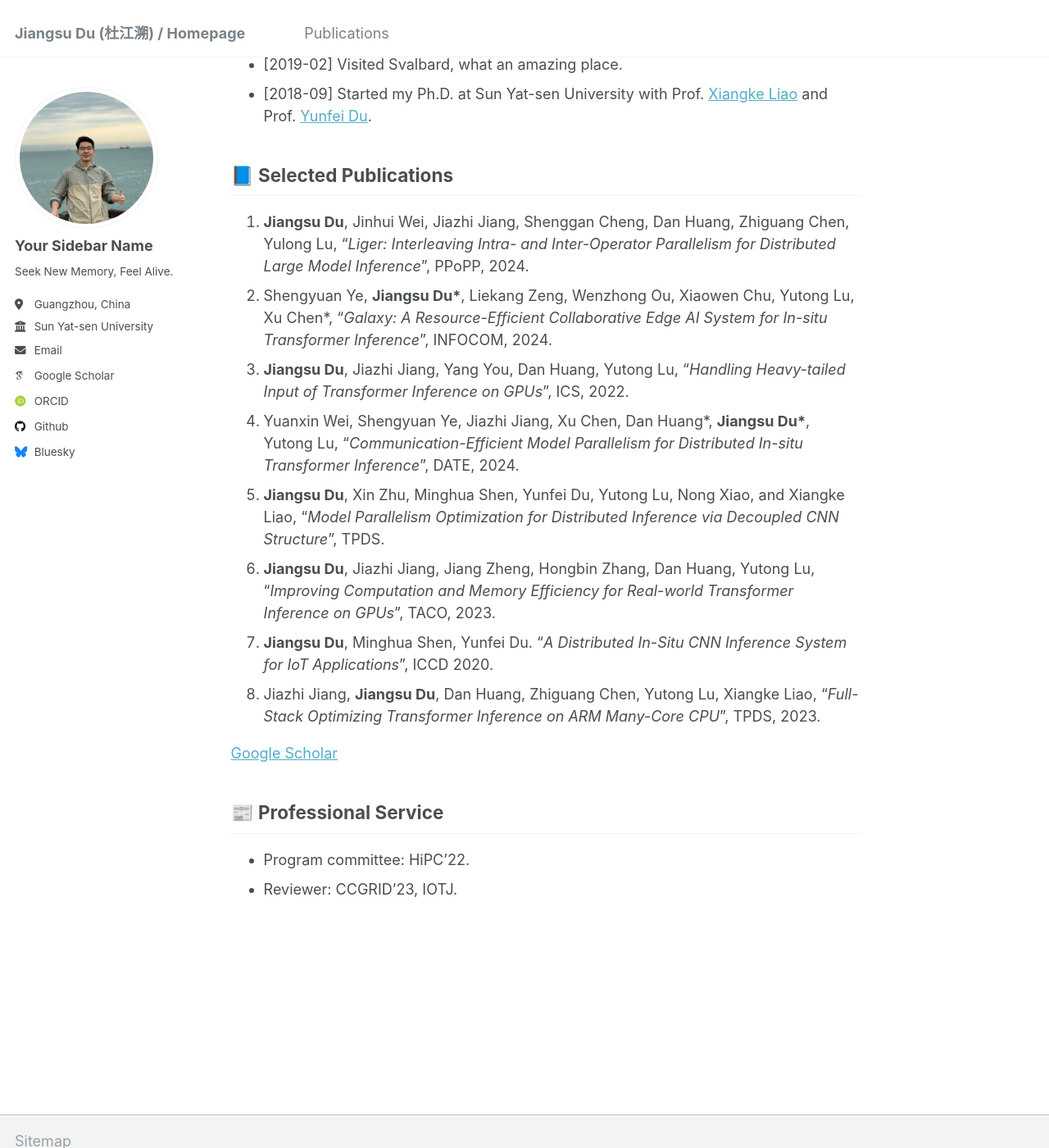
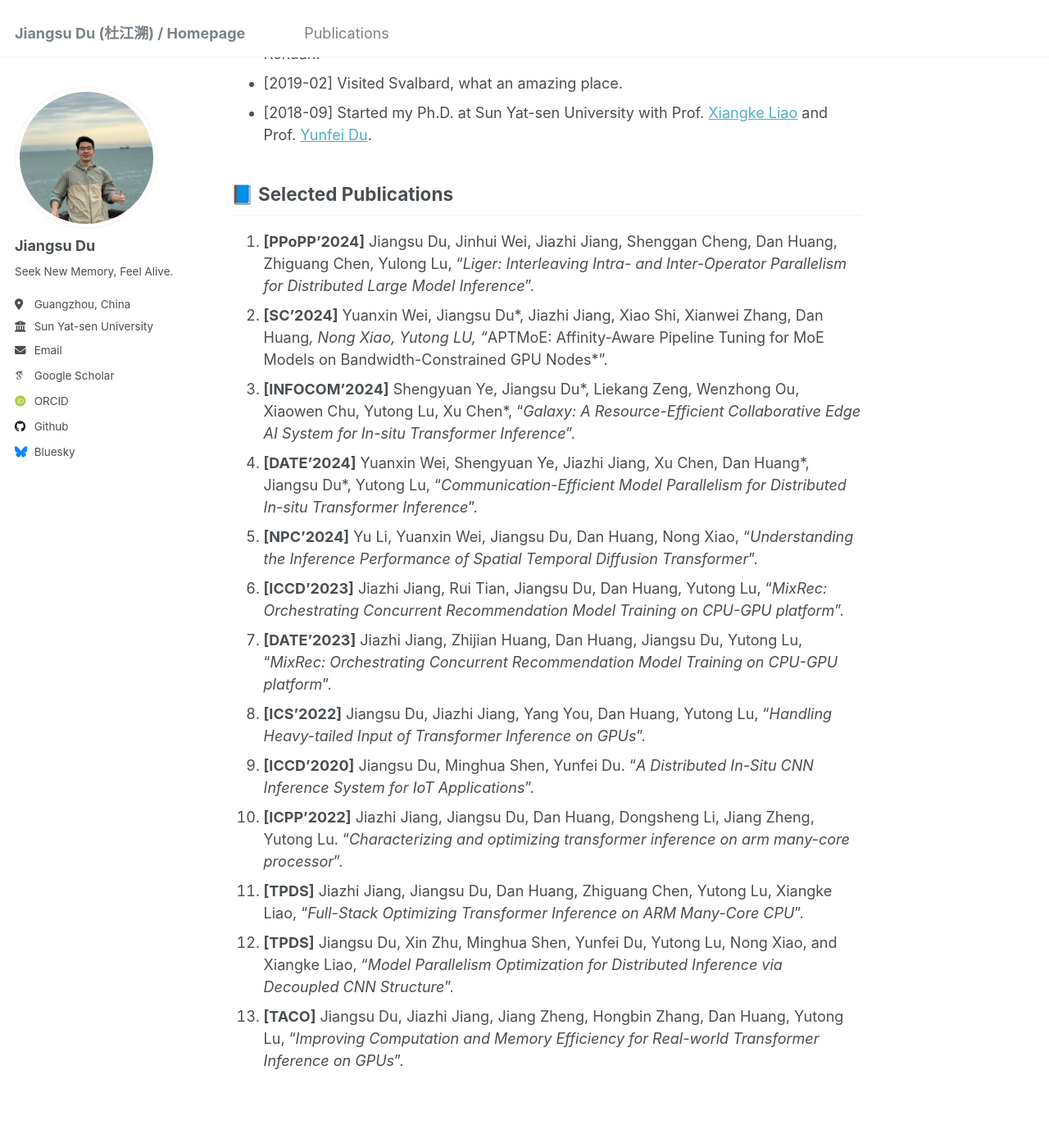
Before and after one commit to dujiangsu/dujiangsu.github.io, a Jekyll site: the page built from _pages/about.md, in a window 1280 px wide and 1400 px high, scrolled down 932 px. Shown: the whole window at 82% size. Built offline with Jekyll 4.4.1, drawn with Linux system fonts in a browser that asks for light colours; emoji names are drawn with the system emoji font; some web fonts are replaced; some of the changed text lies outside the part shown.

Commit message:
add content

```diff
--- a/_config.yml
+++ b/_config.yml
@@ -22,7 +22,7 @@ repository               : "dujiangsu/dujiangsu.github.io"
 author:
   # Biographic information
   avatar           : "profile.jpg"
-  name             : "Your Sidebar Name"
+  name             : "Jiangsu Du"
   pronouns         : # example: "she/her"
   bio              : "Seek New Memory, Feel Alive."
   location         : "Guangzhou, China"
--- a/_pages/about.md
+++ b/_pages/about.md
@@ -36,17 +40,22 @@ Hi, I am currently a postdoctoral research fellow at [Sun Yat-sen University](ht
 
 ## :blue_book: Selected Publications
 
-1. **Jiangsu Du**, Jinhui Wei, Jiazhi Jiang, Shenggan Cheng, Dan Huang, Zhiguang Chen, Yulong Lu, "*Liger: Interleaving Intra- and Inter-Operator Parallelism for Distributed Large Model Inference*", PPoPP, 2024.
-2. Shengyuan Ye, **Jiangsu Du\***, Liekang Zeng, Wenzhong Ou, Xiaowen Chu, Yutong Lu, Xu Chen\*, "*Galaxy: A Resource-Efficient Collaborative Edge AI System for In-situ Transformer Inference*", INFOCOM, 2024.
-3. **Jiangsu Du**, Jiazhi Jiang, Yang You, Dan Huang, Yutong Lu, "*Handling Heavy-tailed Input of Transformer Inference on GPUs*", ICS, 2022.
-4. Yuanxin Wei, Shengyuan Ye, Jiazhi Jiang, Xu Chen, Dan Huang\*, **Jiangsu Du\***, Yutong Lu, "*Communication-Efficient Model Parallelism for Distributed In-situ Transformer Inference*", DATE, 2024.
-5. **Jiangsu Du**, Xin Zhu, Minghua Shen, Yunfei Du, Yutong Lu, Nong Xiao, and Xiangke Liao, "*Model Parallelism Optimization for Distributed Inference via Decoupled CNN Structure*", TPDS.
-6. **Jiangsu Du**, Jiazhi Jiang, Jiang Zheng, Hongbin Zhang, Dan Huang, Yutong Lu, "*Improving Computation and Memory Efficiency for Real-world Transformer Inference on GPUs*", TACO, 2023.
-7. **Jiangsu Du**, Minghua Shen, Yunfei Du. "*A Distributed In-Situ CNN Inference System for IoT Applications*", ICCD 2020.
-8. Jiazhi Jiang, **Jiangsu Du**, Dan Huang, Zhiguang Chen, Yutong Lu, Xiangke Liao, "*Full-Stack Optimizing Transformer Inference on ARM Many-Core CPU*", TPDS, 2023.
+1. **[PPoPP'2024]** Jiangsu Du, Jinhui Wei, Jiazhi Jiang, Shenggan Cheng, Dan Huang, Zhiguang Chen, Yulong Lu, "*Liger: Interleaving Intra- and Inter-Operator Parallelism for Distributed Large Model Inference*".
+1. **[SC'2024]** Yuanxin Wei, Jiangsu Du\*, Jiazhi Jiang, Xiao Shi, Xianwei Zhang, Dan Huang*, Nong Xiao, Yutong LU, "*APTMoE: Affinity-Aware Pipeline Tuning for MoE Models on Bandwidth-Constrained GPU Nodes*".
+1. **[INFOCOM'2024]** Shengyuan Ye, Jiangsu Du\*, Liekang Zeng, Wenzhong Ou, Xiaowen Chu, Yutong Lu, Xu Chen\*, "*Galaxy: A Resource-Efficient Collaborative Edge AI System for In-situ Transformer Inference*".
+1. **[DATE'2024]** Yuanxin Wei, Shengyuan Ye, Jiazhi Jiang, Xu Chen, Dan Huang\*, Jiangsu Du\*, Yutong Lu, "*Communication-Efficient Model Parallelism for Distributed In-situ Transformer Inference*".
+1. **[NPC'2024]** Yu Li, Yuanxin Wei, Jiangsu Du, Dan Huang, Nong Xiao, "*Understanding the Inference Performance of Spatial Temporal Diffusion Transformer*".
+1. **[ICCD'2023]** Jiazhi Jiang, Rui Tian, Jiangsu Du, Dan Huang, Yutong Lu, "*MixRec: Orchestrating Concurrent Recommendation Model Training on CPU-GPU platform*".
+1. **[DATE'2023]** Jiazhi Jiang, Zhijian Huang, Dan Huang, Jiangsu Du, Yutong Lu, "*MixRec: Orchestrating Concurrent Recommendation Model Training on CPU-GPU platform*".
+1. **[ICS'2022]** Jiangsu Du, Jiazhi Jiang, Yang You, Dan Huang, Yutong Lu, "*Handling Heavy-tailed Input of Transformer Inference on GPUs*".
+1. **[ICCD'2020]** Jiangsu Du, Minghua Shen, Yunfei Du. "*A Distributed In-Situ CNN Inference System for IoT Applications*".
+1. **[ICPP'2022]** Jiazhi Jiang, Jiangsu Du, Dan Huang, Dongsheng Li, Jiang Zheng, Yutong Lu. "*Characterizing and optimizing transformer inference on arm many-core processor*".
+1. **[TPDS]** Jiazhi Jiang, Jiangsu Du, Dan Huang, Zhiguang Chen, Yutong Lu, Xiangke Liao, "*Full-Stack Optimizing Transformer Inference on ARM Many-Core CPU*".
+1. **[TPDS]** Jiangsu Du, Xin Zhu, Minghua Shen, Yunfei Du, Yutong Lu, Nong Xiao, and Xiangke Liao, "*Model Parallelism Optimization for Distributed Inference via Decoupled CNN Structure*".
+1. **[TACO]** Jiangsu Du, Jiazhi Jiang, Jiang Zheng, Hongbin Zhang, Dan Huang, Yutong Lu, "*Improving Computation and Memory Efficiency for Real-world Transformer Inference on GPUs*".
 
-[Google Scholar](https://scholar.google.com/citations?user=GayKRzEAAAAJ&hl=en&oi=ao)
+<!-- [Google Scholar](https://scholar.google.com/citations?user=GayKRzEAAAAJ&hl=en&oi=ao) -->
 
-## :newspaper: Professional Service
-- Program committee: HiPC'22.
-- Reviewer: CCGRID'23, IOTJ.
+<!-- ## :newspaper: Professional Service
+- Program committee: HiPC'22, HPC China.
+- Reviewer: CCGRID'23, IOTJ, THPC. -->
```
Also changed, not shown: other parts of _pages/about.md (+5 -1 lines).
